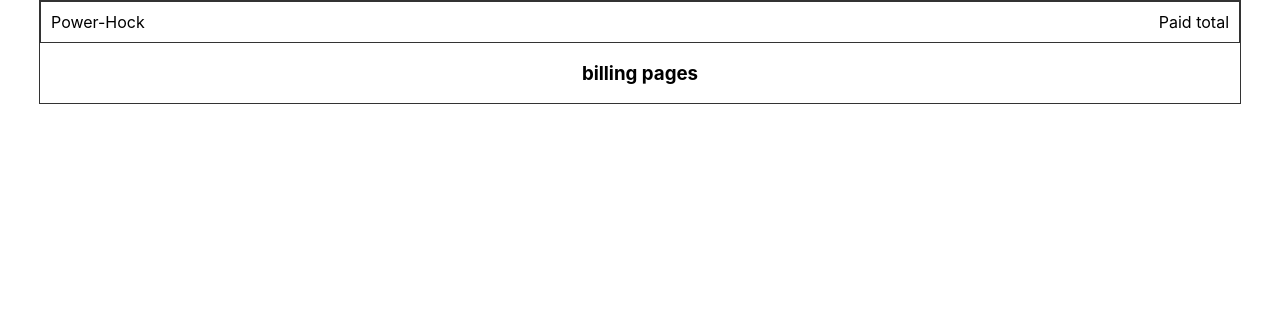
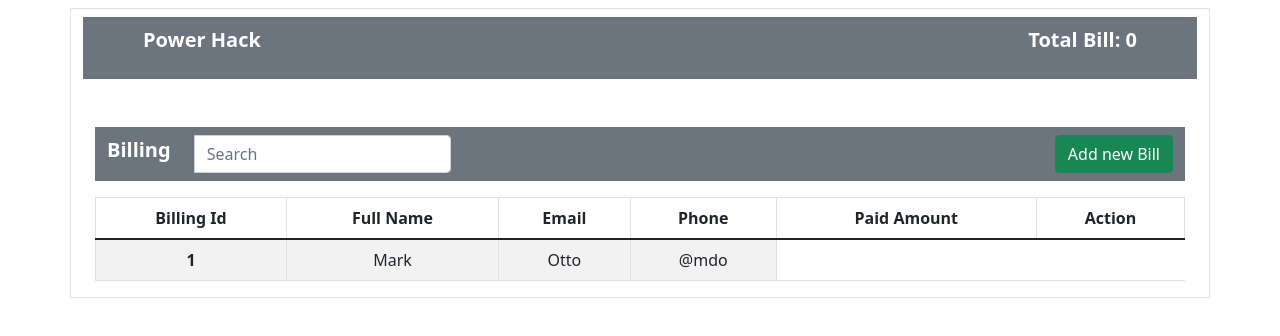
Before and after one commit to Safiul-Azam/power-hack-distribution-client, a React (Create React App) app: page / in a window 1280 px wide. Shown: the top 336 px of the page. Built offline with nearby package versions, Linux system fonts and the light colour scheme.

Commit message:
billing page and header and install bootstrap

```diff
--- a/package.json
+++ b/package.json
@@ -6,8 +6,10 @@
     "@testing-library/jest-dom": "^5.16.4",
     "@testing-library/react": "^13.3.0",
     "@testing-library/user-event": "^13.5.0",
+    "bootstrap": "^5.1.3",
     "daisyui": "^2.17.0",
     "react": "^18.2.0",
+    "react-bootstrap": "^2.4.0",
     "react-dom": "^18.2.0",
     "react-router-dom": "^6.3.0",
     "react-scripts": "5.0.1",
--- a/src/App.js
+++ b/src/App.js
@@ -1,12 +1,13 @@
 import { Routes , Route } from 'react-router-dom';
 import './App.css';
-import Home from './component/Home/Home'
+import Home from './component/Home'
 
 function App() {
   return (
     <div className="App">
       <Routes>
       <Route path="/" element={<Home />} />
+      <Route path="/home" element={<Home />} />
       </Routes>
     </div>
   );
--- /dev/null
+++ b/src/component/BillingData.js
@@ -0,0 +1,25 @@
+import React from 'react';
+import { Link } from "react-router-dom";
+
+const BillingData = () => {
+    return (
+        <div className='mt-5 mb-3 container'>
+            <nav class="navbar navbar-light bg-secondary ">
+                <div class="container-fluid d-flex">
+                    <div>
+                        <div class="input-group">
+                            <span className='fs-5 fw-bold text-white me-4'>Billing</span>
+                            <input type="text" class="form-control px   -5" placeholder="Search" aria-label="Example text with button addon" aria-describedby="button-addon1"></input>
+                        </div>
+                    </div>
+
+                    <form >
+                        <button class="btn btn-success" type="submit">Add new Bill</button>
+                    </form>
+                </div>
+            </nav>
+        </div>
+    );
+};
+
+export default BillingData;
--- /dev/null
+++ b/src/component/BillingPage.js
@@ -0,0 +1,30 @@
+import React from 'react';
+
+const BillingPage = () => {
+    return (
+        <div className='container'>
+            <table class="table table-bordered table-striped">
+                <thead>
+                    <tr>
+                        <th scope="col">Billing Id</th>
+                        <th scope="col">Full Name</th>
+                        <th scope="col">Email</th>
+                        <th scope="col">Phone</th>
+                        <th scope="col">Paid Amount</th>
+                        <th scope="col">Action</th>
+                    </tr>
+                </thead>
+                <tbody>
+                    <tr>
+                        <th scope="row">1</th>
+                        <td>Mark</td>
+                        <td>Otto</td>
+                        <td>@mdo</td>
+                    </tr>
+                </tbody>
+            </table>
+        </div>
+    );
+};
+
+export default BillingPage;
--- a/src/component/BillingPage/BillingPage.js
+++ /dev/null
@@ -1,11 +0,0 @@
-import React from 'react';
-
-const BillingPage = () => {
-    return (
-        <div>
-            <h3>billing pages</h3>
-        </div>
-    );
-};
-
-export default BillingPage;
--- /dev/null
+++ b/src/component/Header.js
@@ -0,0 +1,19 @@
+import React from 'react';
+import { Link } from "react-router-dom";
+import BillingData from './BillingData';
+
+const Header = () => {
+    return (
+        <div className='mt-2'>
+            <nav class="navbar bg-secondary px-5">
+                <div class="container">
+                    <p className='fs-5 fw-bold text-white'>Power Hack</p>
+                    <p className='fs-5 fw-bold text-white'>Total Bill: 0</p>
+                </div>
+            </nav>
+        <BillingData></BillingData>
+        </div>
+    );
+};
+
+export default Header;
--- a/src/component/Header/Header.css
+++ /dev/null
@@ -1,6 +0,0 @@
-.header-container{
-    display: flex;
-    justify-content: space-between;
-    padding: 10px;
-    border: 1px solid #333;
-}
--- a/src/component/Header/Header.js
+++ /dev/null
@@ -1,17 +0,0 @@
-import React from 'react';
-import './Header.css'
-
-const Header = () => {
-    return (
-        <div className='header-container'>
-            <div>
-                <span>Power-Hock</span>
-            </div>
-            <div>
-                <span>Paid total</span>
-            </div>
-        </div>
-    );
-};
-
-export default Header;
--- a/src/component/Home/Home.js
+++ b/src/component/Home.js
@@ -1,11 +1,10 @@
 import React from 'react';
-import Header from '../Header/Header'
-import BillingPage from '../BillingPage/BillingPage'
-import './Home.css'
+import Header from './Header'
+import BillingPage from './BillingPage'
 
 const Home = () => {
     return (
-        <div className='home-container'>
+        <div className='border container mt-2'>
             <Header></Header>
             <BillingPage></BillingPage>
         </div>
--- a/src/component/Home/Home.css
+++ /dev/null
@@ -1,5 +0,0 @@
-.home-container{
-    width: 1200px;
-    margin: auto;
-    border: 1px solid #333;
-}
--- a/src/index.js
+++ b/src/index.js
@@ -4,6 +4,7 @@ import './index.css';
 import App from './App';
 import reportWebVitals from './reportWebVitals';
 import { BrowserRouter } from 'react-router-dom';
+import 'bootstrap/dist/css/bootstrap.min.css';
 
 const root = ReactDOM.createRoot(document.getElementById('root'));
 root.render(
```
Also changed, not shown: src/component/BillingPage/BillingPage.css (deleted), 1 other file (tests, documents, lock files or other folders).
